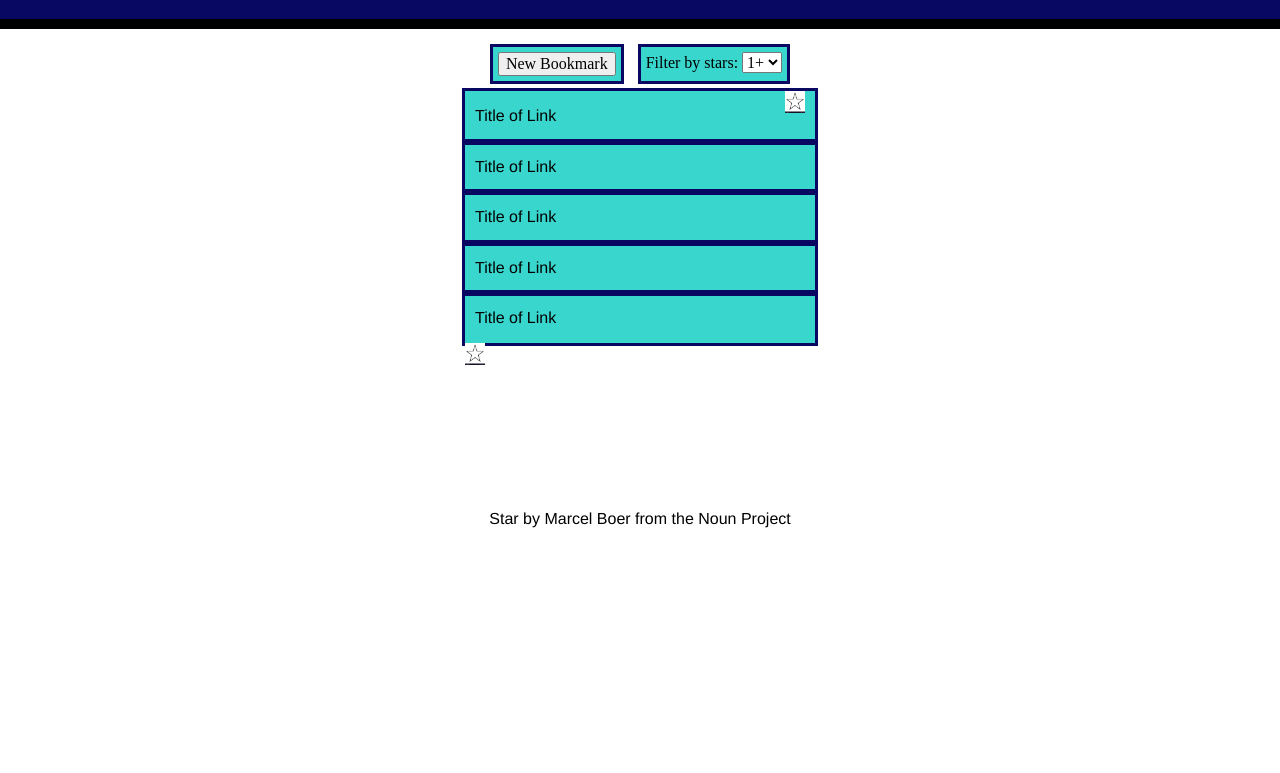
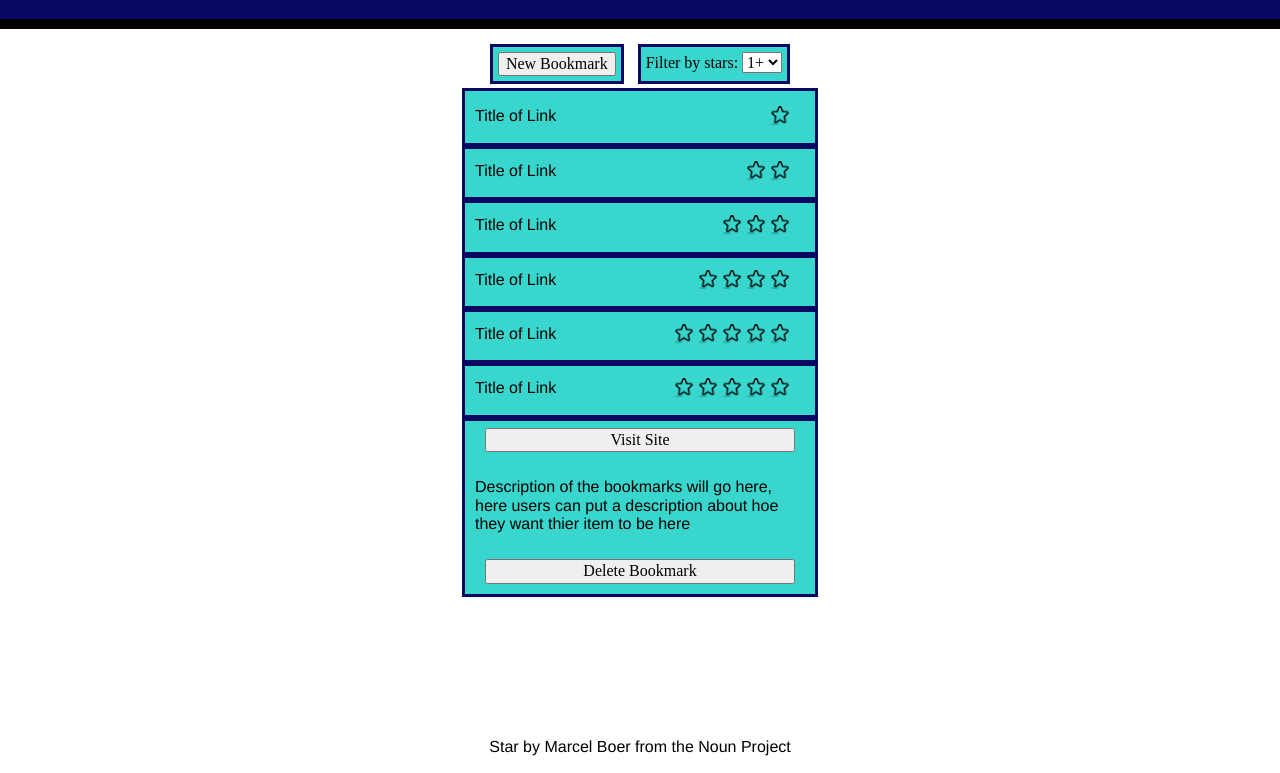
Before and after one commit to thinkful-ei-tiger/bookmark-app-josh-whelan, a website built with webpack: page src/index.html in a window 1280 px wide. Shown: the part 61-834 px from the top of the page. Before the commit the page ends 800 px from the top, so only its background shows below. Built offline with nearby package versions, Linux system fonts and the light colour scheme; files whose address does not match are found by name.

Commit message:
html close to done and functional changes

```diff
--- a/src/index.css
+++ b/src/index.css
@@ -118,7 +118,25 @@ margin: 10px
     justify-content: space-between;
 }
 
+.expanded{
+    outline: 3px solid rgb(8, 8, 99);
+    background: #39d6ce;
+    padding-left: 10px;
+    padding-right: 10px;
+    display: flex;
+    flex-direction: column;
+    justify-content: center;
+}
 
+.expanded button{
+    margin: 10px;
+}
+
+.imgHolder{
+    justify-content: center;
+    align-content: center;
+    padding:15px;
+}
 
 
 
--- a/src/index.html
+++ b/src/index.html
@@ -7,9 +7,7 @@
   <meta http-equiv="X-UA-Compatible" content="ie=edge">
   <title>Bookmark App</title>
   <link rel="shortcut icon" href="#">
-  <link rel="stylesheet" href="https://cdnjs.cloudflare.com/ajax/libs/normalize/4.2.0/normalize.min.css">
   <link href="https://fonts.googleapis.com/css?family=Roboto" rel="stylesheet">
-  <link rel="stylesheet" href="styles/index.css">
 </head>
 
 <body>
@@ -31,7 +29,7 @@
         <select name="filter by" size="1">
           <option value="1">1+</option>
           <option value="2">2+</option>
-          <option value="3">2+</option>
+          <option value="3">3+</option>
           <option value="4">4+</option>
           <option value="5">5</option>
         </select>
@@ -41,27 +39,66 @@
 
 
   <main>
+    <section class="addItem">
+
+    </section>
     <section class="container">
-      <div class="item">
+      <div class="item" onclick="" style="cursor: pointer;">
         <p>Title of Link</p>
-        <div>
-          <img src="img/star2.jpg" width=20 alt="star">
+        <div class="imgHolder">
+          <img src="src/img/star.png" width="20px" alt="star"/>
         </div>
       </div>
       <div class="item">
         <p>Title of Link</p>
+        <div class="imgHolder">
+          <img src="src/img/star.png" width="20px" alt="star"/>
+          <img src="src/img/star.png" width="20px" alt="star"/>
+        </div>
       </div>
       <div class="item">
         <p>Title of Link</p>
+        <div class="imgHolder">
+          <img src="src/img/star.png" width="20px" alt="star"/>
+          <img src="src/img/star.png" width="20px" alt="star"/>
+          <img src="src/img/star.png" width="20px" alt="star"/>
+        </div>
       </div>
       <div class="item">
         <p>Title of Link</p>
+        <div class="imgHolder">
+          <img src="src/img/star.png" width="20px" alt="star"/>
+          <img src="src/img/star.png" width="20px" alt="star"/>
+          <img src="src/img/star.png" width="20px" alt="star"/>
+          <img src="src/img/star.png" width="20px" alt="star"/>
+        </div>
       </div>
       <div class="item">
         <p>Title of Link</p>
+        <div class="imgHolder">
+          <img src="src/img/star.png" width="20px" alt="star"/>
+          <img src="src/img/star.png" width="20px" alt="star"/>
+          <img src="src/img/star.png" width="20px" alt="star"/>
+          <img src="src/img/star.png" width="20px" alt="star"/>
+          <img src="src/img/star.png" width="20px" alt="star"/>
+        </div>
+      </div>
+      <div class="item">
+        <p>Title of Link</p>
+        <div class="imgHolder">
+          <img src="src/img/star.png" width="20px" alt="star"/>
+          <img src="src/img/star.png" width="20px" alt="star"/>
+          <img src="src/img/star.png" width="20px" alt="star"/>
+          <img src="src/img/star.png" width="20px" alt="star"/>
+          <img src="src/img/star.png" width="20px" alt="star"/>
+        </div>
+      </div>
+      <div class="expanded">
+        <button type="submit">Visit Site</button>
+        <p>Description of the bookmarks will go here, here users can put a description about hoe they want thier item to be here</p>
+        <button type="submit">Delete Bookmark</button>
       </div>
     </section>
-    <img src="img/star2.jpg" width=20 alt="star">
   </main>
 
   <br> <br> <br> <br> <br> <br> <br>
--- a/src/index.js
+++ b/src/index.js
@@ -2,11 +2,12 @@ import $ from 'jquery'
 
 import 'normalize.css'
 import './index.css'
-
+import listeners from './scripts/listeners'
 
 function main() {
   console.log('DOM is loaded')
-
+  listeners.bindEventListeners()
 }
 
+
 $(main)
--- /dev/null
+++ b/src/scripts/listeners.js
@@ -0,0 +1,23 @@
+import $ from 'jquery'
+
+const handleItemClickExpand = function () {
+    $('.container').on('click', '.item', event => {
+      event.preventDefault();
+      console.log(`it got clicked`)
+      //const id = getItemIdFromElement(event.currentTarget);
+    //  const itemName = $(event.currentTarget).find('.shopping-item').val();
+    //  render();
+    });
+  };
+
+
+
+  const bindEventListeners = function () {
+    handleItemClickExpand()
+  }
+
+
+  export default {
+    bindEventListeners,
+
+  }
```
Also changed, not shown: src/img/star1.svg (deleted), src/img/star2.jpg (deleted), src/scripts/api.js (added), src/scripts/renderpage.js (added).
